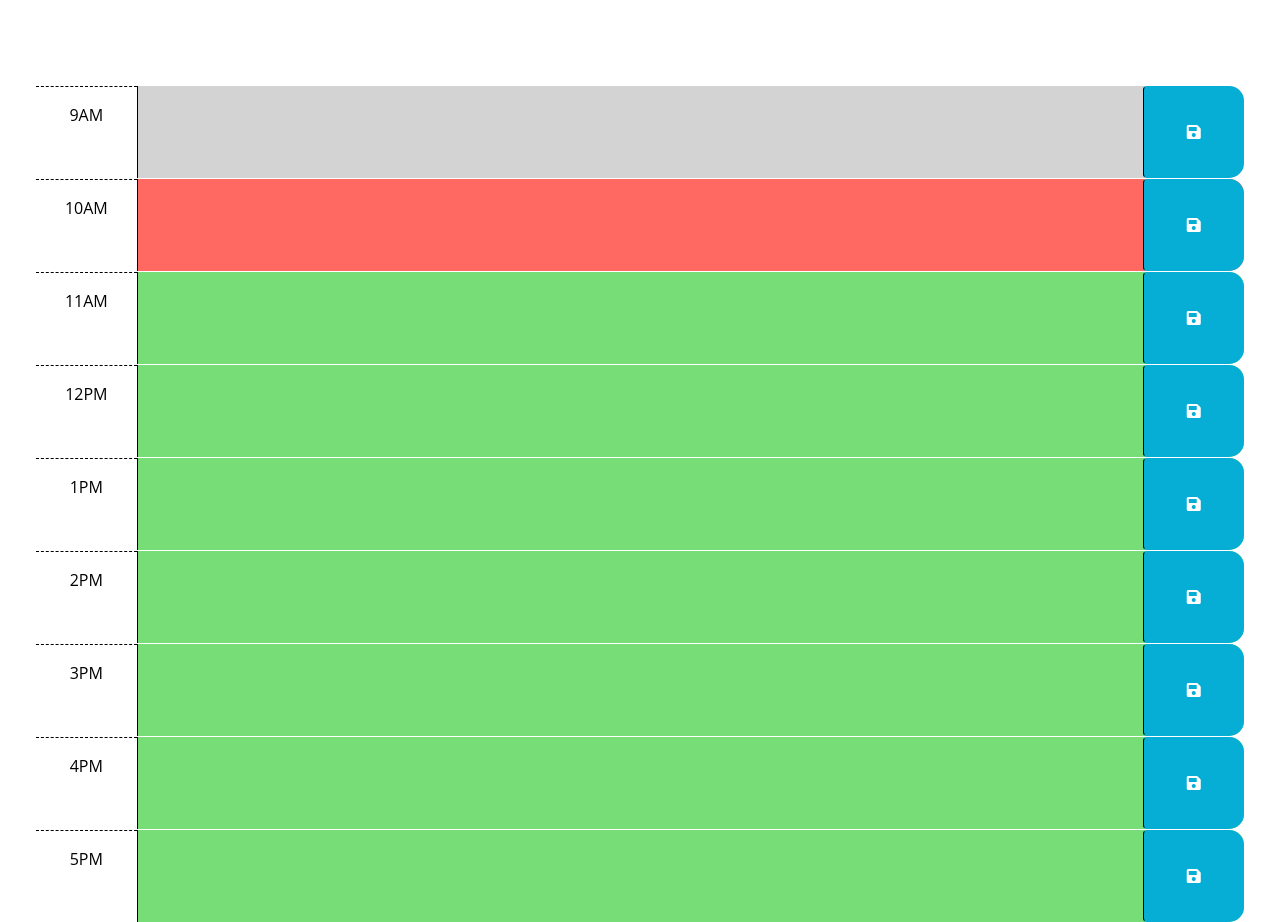
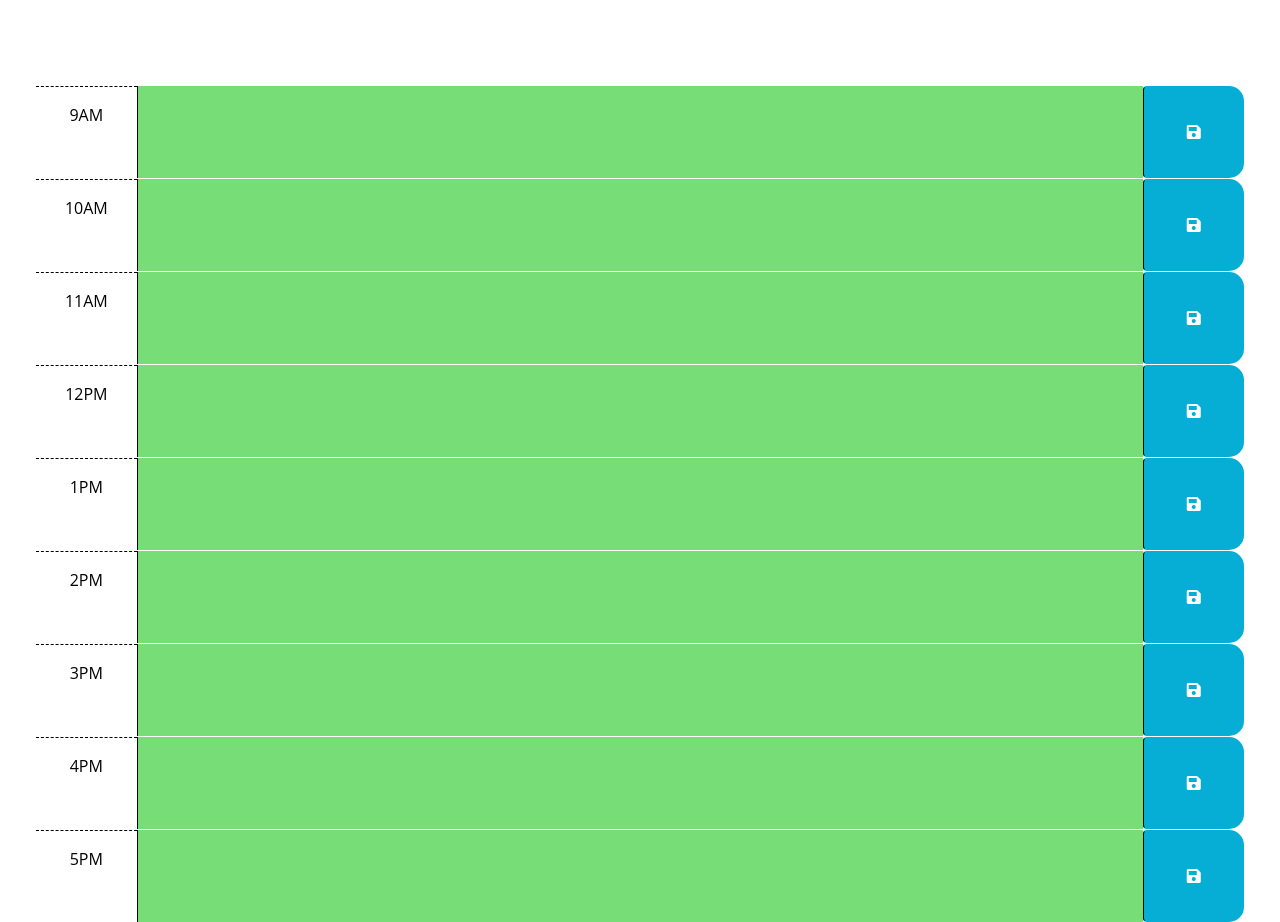
Before and after one commit to hannahrajarao/workday-scheduler, a plain HTML site: page index.html in a window 1280 px wide. Shown: the part 166-1088 px from the top of the page. Drawn offline with nearby package versions, Linux system fonts and the light colour scheme.

Commit message:
Add time based color functionality

```diff
--- a/index.html
+++ b/index.html
@@ -36,18 +36,8 @@
       <p id="currentDay" class="lead"></p>
     </header>
     <div class="container-fluid px-5">
-      <!-- Use class for "past", "present", and "future" to apply styles to the
-        time-block divs accordingly. The javascript will need to do this by
-        adding/removing these classes on each div by comparing the hour in the
-        id to the current hour. The html provided below is meant to be an example
-        demonstrating how the css provided can be leveraged to create the
-        desired layout and colors. The html below should be removed or updated
-        in the finished product. Remember to delete this comment once the
-        code is implemented.
-        -->
 
-      <!-- Example of a past time block. The "past" class adds a gray background color. -->
-      <div id="hour-9" class="row time-block past">
+      <div id="hour-9" class="row time-block">
         <div class="col-2 col-md-1 hour text-center py-3">9AM</div>
         <textarea class="col-8 col-md-10 description" rows="3"> </textarea>
         <button class="btn saveBtn col-2 col-md-1" aria-label="save">
@@ -55,8 +45,7 @@
         </button>
       </div>
 
-      <!-- Example of a present time block. The "present" class adds a red background color. -->
-      <div id="hour-10" class="row time-block present">
+      <div id="hour-10" class="row time-block">
         <div class="col-2 col-md-1 hour text-center py-3">10AM</div>
         <textarea class="col-8 col-md-10 description" rows="3"> </textarea>
         <button class="btn saveBtn col-2 col-md-1" aria-label="save">
@@ -64,8 +53,7 @@
         </button>
       </div>
 
-      <!-- Example of a future time block. The "future" class adds a green background color. -->
-      <div id="hour-11" class="row time-block future">
+      <div id="hour-11" class="row time-block">
         <div class="col-2 col-md-1 hour text-center py-3">11AM</div>
         <textarea class="col-8 col-md-10 description" rows="3"> </textarea>
         <button class="btn saveBtn col-2 col-md-1" aria-label="save">
@@ -73,7 +61,7 @@
         </button>
       </div>
 
-      <div id="hour-12" class="row time-block future">
+      <div id="hour-12" class="row time-block">
         <div class="col-2 col-md-1 hour text-center py-3">12PM</div>
         <textarea class="col-8 col-md-10 description" rows="3"> </textarea>
         <button class="btn saveBtn col-2 col-md-1" aria-label="save">
@@ -81,7 +69,7 @@
         </button>
       </div>
 
-      <div id="hour-13" class="row time-block future">
+      <div id="hour-13" class="row time-block">
         <div class="col-2 col-md-1 hour text-center py-3">1PM</div>
         <textarea class="col-8 col-md-10 description" rows="3"> </textarea>
         <button class="btn saveBtn col-2 col-md-1" aria-label="save">
@@ -89,7 +77,7 @@
         </button>
       </div>
 
-      <div id="hour-14" class="row time-block future">
+      <div id="hour-14" class="row time-block">
         <div class="col-2 col-md-1 hour text-center py-3">2PM</div>
         <textarea class="col-8 col-md-10 description" rows="3"> </textarea>
         <button class="btn saveBtn col-2 col-md-1" aria-label="save">
@@ -97,7 +85,7 @@
         </button>
       </div>
 
-      <div id="hour-15" class="row time-block future">
+      <div id="hour-15" class="row time-block">
         <div class="col-2 col-md-1 hour text-center py-3">3PM</div>
         <textarea class="col-8 col-md-10 description" rows="3"> </textarea>
         <button class="btn saveBtn col-2 col-md-1" aria-label="save">
@@ -105,7 +93,7 @@
         </button>
       </div>
 
-      <div id="hour-16" class="row time-block future">
+      <div id="hour-16" class="row time-block">
         <div class="col-2 col-md-1 hour text-center py-3">4PM</div>
         <textarea class="col-8 col-md-10 description" rows="3"> </textarea>
         <button class="btn saveBtn col-2 col-md-1" aria-label="save">
@@ -113,7 +101,7 @@
         </button>
       </div>
 
-      <div id="hour-17" class="row time-block future">
+      <div id="hour-17" class="row time-block">
         <div class="col-2 col-md-1 hour text-center py-3">5PM</div>
         <textarea class="col-8 col-md-10 description" rows="3"> </textarea>
         <button class="btn saveBtn col-2 col-md-1" aria-label="save">
--- a/script.js
+++ b/script.js
@@ -1,6 +1,7 @@
 // Wrap all code that interacts with the DOM in a call to jQuery to ensure that
 // the code isn't run until the browser has finished rendering all the elements
 // in the html.
+const today = dayjs();
 $(function () {
   // TODO: Add a listener for click events on the save button. This code should
   // use the id in the containing time-block as a key to save the user input in
@@ -15,9 +16,26 @@ $(function () {
   // past, present, and future classes? How can Day.js be used to get the
   // current hour in 24-hour time?
   //
+  setColors();
   // TODO: Add code to get any user input that was saved in localStorage and set
   // the values of the corresponding textarea elements. HINT: How can the id
   // attribute of each time-block be used to do this?
   //
   // TODO: Add code to display the current date in the header of the page.
 });
+
+function setColors() {
+  const currentHour = parseInt(today.format('H'));
+  for(var i=9; i<=17; i++) {
+    var eventId = `#hour-${i}`;
+    if(currentHour < i) {
+      $(eventId).children('textarea').addClass('future');
+    }
+    else if(currentHour === i) {
+      $(eventId).children('textarea').addClass('present');
+    }
+    else {
+      $(eventId).children('textarea').addClass('past');
+    }
+  }
+}
```
